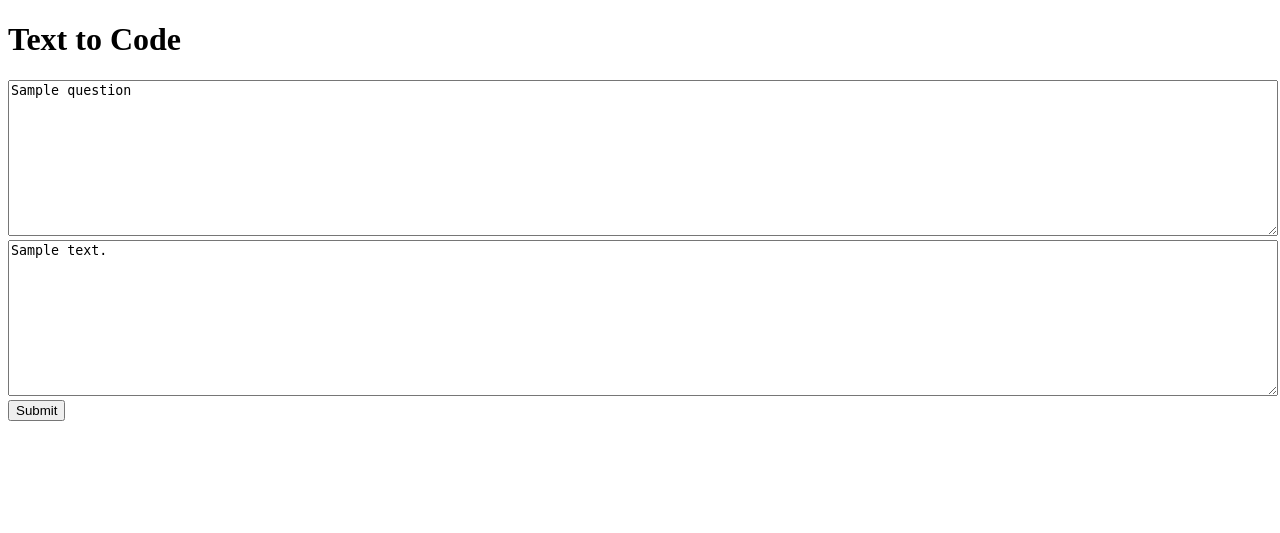
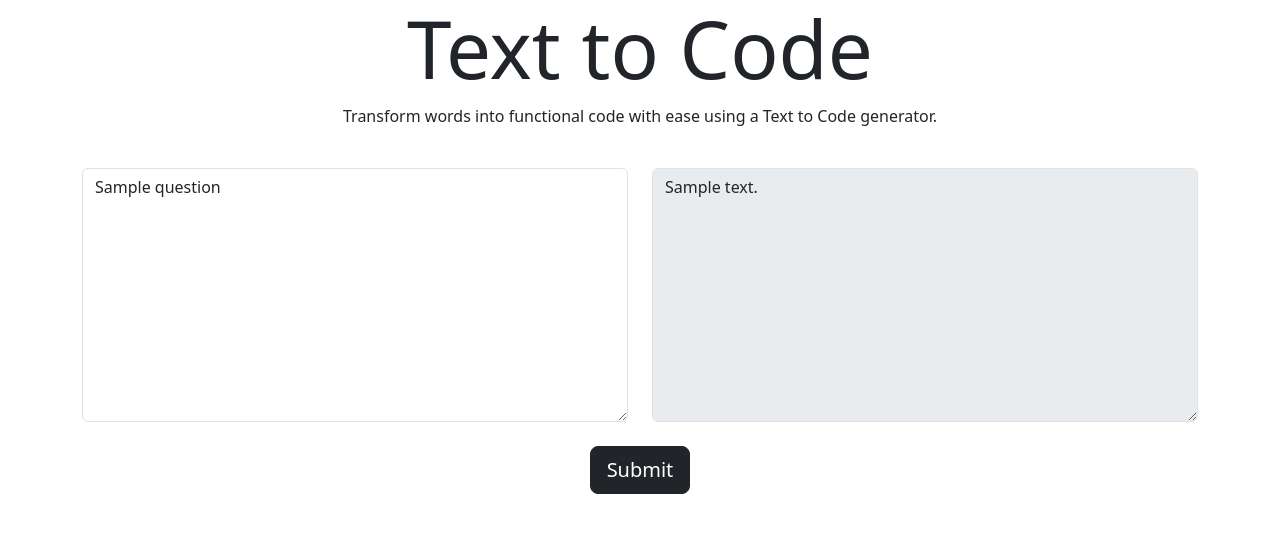
Before and after one commit to 0xsuid/text-to-code-web, a Flask app: template templates/index.html in a window 1280 px wide. Shown: the top 533 px of the page. Run offline with Flask 2, Linux system fonts and the light colour scheme; the template is opened without the code that fills it: most values are stand-ins (such as "Sample title", 1, 10 or a date in 2020).

Commit message:
index.html - Update UI

```diff
--- a/templates/index.html
+++ b/templates/index.html
@@ -5,28 +5,32 @@
     <meta http-equiv="X-UA-Compatible" content="IE=edge">
     <meta name="viewport" content="width=device-width, initial-scale=1.0">
     <title>Text to Code</title>
-    <style>
-        .w-100{
-            width: 100%;
-        }
-    </style>
+    <link href="https://cdn.jsdelivr.net/npm/bootstrap@5.3.0-alpha1/dist/css/bootstrap.min.css" rel="stylesheet" integrity="sha384-GLhlTQ8iRABdZLl6O3oVMWSktQOp6b7In1Zl3/Jr59b6EGGoI1aFkw7cmDA6j6gD" crossorigin="anonymous">
 </head>
 <body>
-    <h1>Text to Code</h1>
-    <div>
-        <form action="" method="post" style="display: flex-column;">
-            <div>
-                <textarea class="w-100" name="coding_problem" id="coding_problem" cols="30" rows="10" placeholder="Enter Coding Problem">{{ question }}</textarea>
+    <div class="container text-center">
+        <h1 class="display-1">Text to Code</h1>
+        <div class="row d-flex justify-content-center">
+            <p class="col">
+            Transform words into functional code with ease using a Text to Code generator.
+            </p>
+        </div>
+        <form action="" method="post" class="mt-4">
+            <div class="row d-flex">
+                <div class="col">
+                    <textarea name="coding_problem" class="form-control" id="coding_problem" cols="30" rows="10" placeholder="Enter Coding Problem">{{ question }}</textarea>
+                </div>
+                <div class="col">
+                    <textarea name="answer" id="answer" class="form-control" cols="30" rows="10" placeholder="Answer" disabled readonly>{{ generatedAnswer }}</textarea>
+                </div>
             </div>
-            {% if generatedAnswer %}
-                <div>
-                    <textarea class="w-100" name="answer" id="answer" cols="30" rows="10" placeholder="Answer">{{ generatedAnswer }}</textarea>
+            <div class="row d-flex justify-content-center">
+                <div class="col mt-4 mx-auto">
+                    <button type="submit" class="btn btn-dark btn-lg">Submit</button>
                 </div>
-            {% endif %}
-            <div>
-                <button type="submit">Submit</button>
             </div>
         </form>
     </div>
+    <script src="https://cdn.jsdelivr.net/npm/bootstrap@5.3.0-alpha1/dist/js/bootstrap.bundle.min.js" integrity="sha384-w76AqPfDkMBDXo30jS1Sgez6pr3x5MlQ1ZAGC+nuZB+EYdgRZgiwxhTBTkF7CXvN" crossorigin="anonymous"></script>
 </body>
 </html>
```
